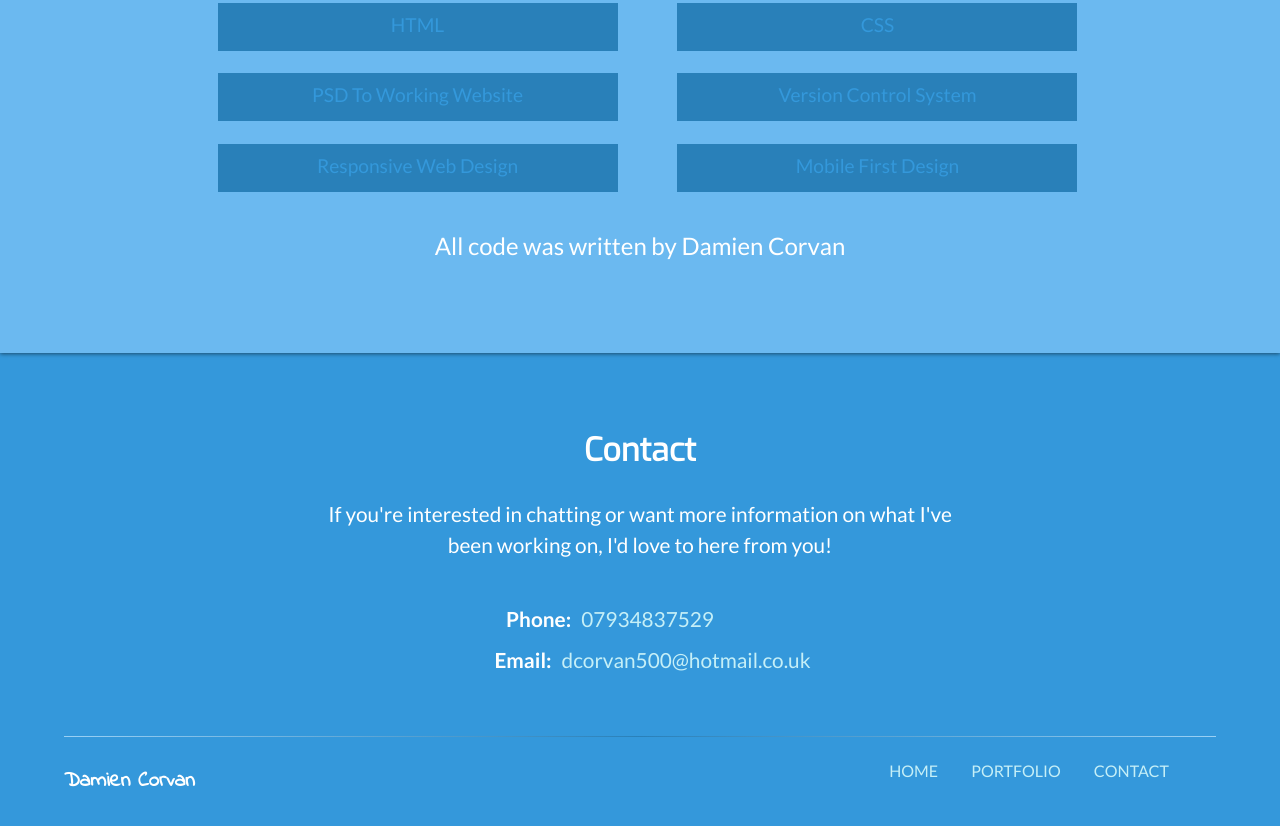
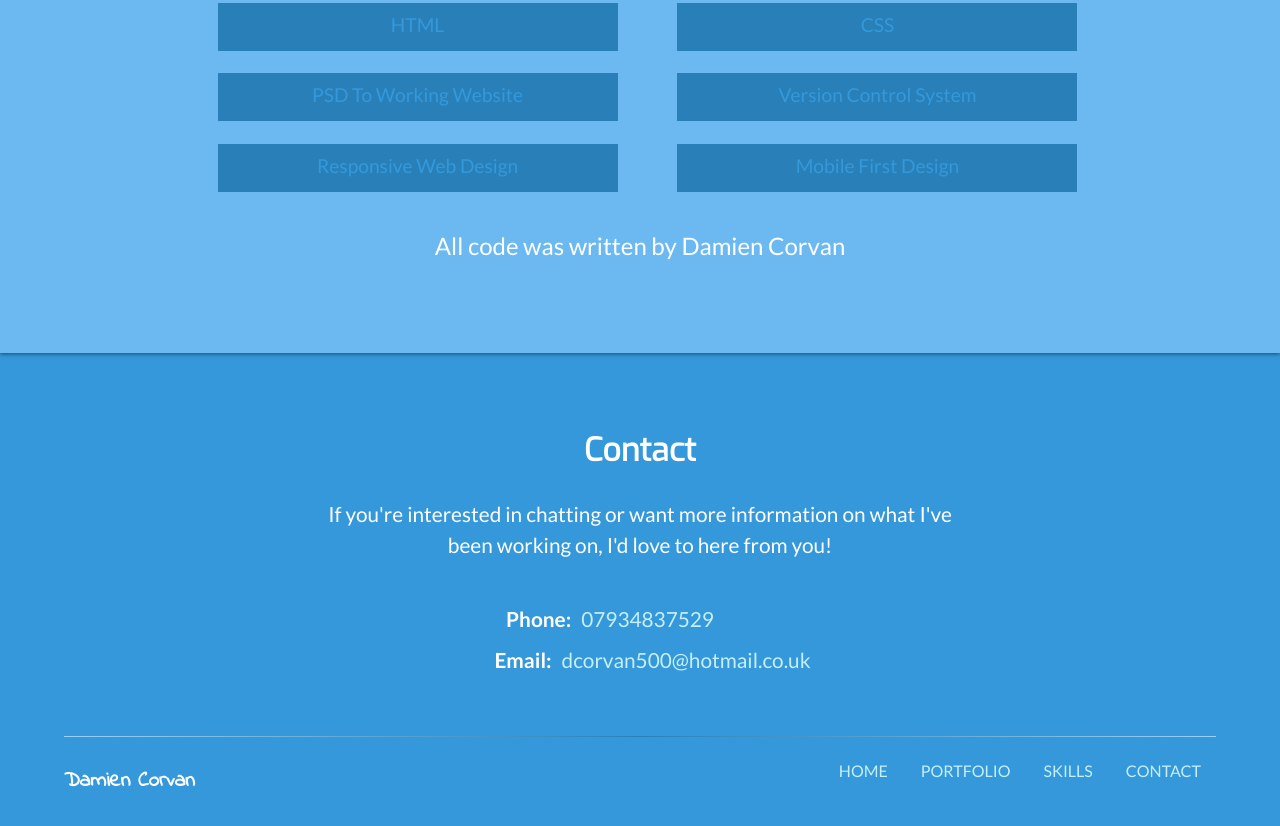
Before and after one commit to dcorvan500/Tech-Degree-Project-Two, a plain HTML site: page index.html in a window 1280 px wide. Shown: the part 2452-3278 px from the top of the page. Drawn offline with Linux system fonts and the light colour scheme.

Commit message:
Fixed bottom footer

```diff
--- a/css/main.css
+++ b/css/main.css
@@ -289,7 +289,7 @@ footer ul {
     float:left;
 	margin-left:5%;
 	text-align: left;
-	width:37.5%;
+	width:30%;
 	color:#fff;
 }
 
@@ -388,9 +388,9 @@ footer ul li {
 
 .footer-nav {
     float:right;
-	margin-right: 7.5%;
+	margin-right: 5%;
 	text-align: right;
-	width:50%;
+
 
 }
 
--- a/index.html
+++ b/index.html
@@ -135,6 +135,7 @@
 	              <ul class=footer-nav>
                        <li class="footer-right"><a href="index.html">HOME</a></li>
 				       <li class="footer-right"><a href="#portfolio">PORTFOLIO</a></li>
+				       <li class="footer-right"><a href="#skills">SKILLS</a></li>
 				       <li class="footer-right"><a href="#contact">CONTACT</a></li>
 					</ul>
             </footer>
```
